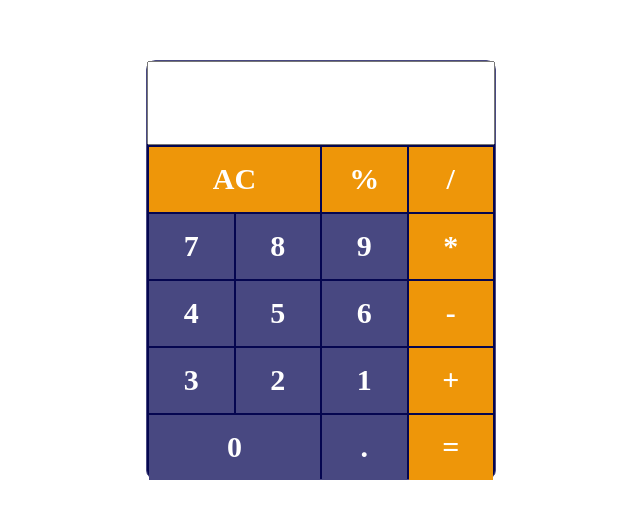
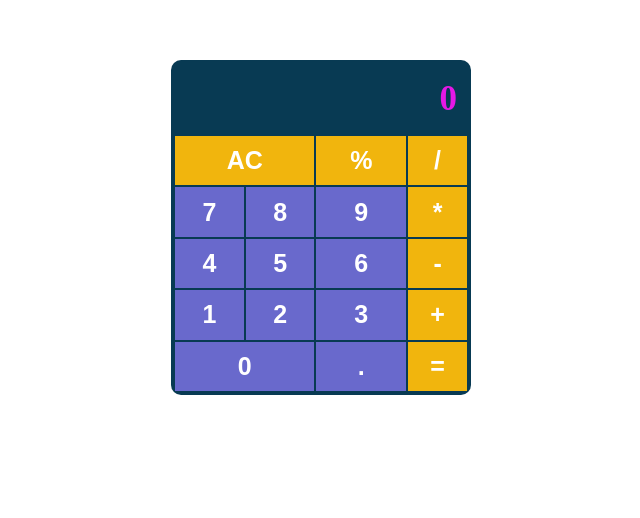
Before and after one commit to Abbos782/kalkulator, a plain HTML site: page index.html in a window 1280 px wide. Shown: the part 140-658 px from the top of the page, without its empty margins (319-959 px from the left). Drawn offline with Linux system fonts and the light colour scheme.

Commit message:
add kalkulyator

```diff
--- a/css/main.scss
+++ b/css/main.scss
@@ -5,46 +5,64 @@
     box-sizing: border-box;
 }
 .kalkulyator__box{
+    // border:1px solid rgb(5, 4, 4);
+    width: 300px;
+    height: 335px;
+    margin: 0 auto;
+    text-align: center;
+    margin-top: 200px;
+    border:none;
 
-    margin: 0 auto;
-    margin-top: 200px;
-    text-align: center;
-    border:1px solid rgb(72, 72, 129);
-    width: 350px;
-    height: 420px;
-    background-color: rgb(5, 6, 80);
-    border-radius: 10px;
+    .table{
+
+        width: 100%;
+        height: 100%;
+        background-color: rgb(8, 58, 83);
+        border-radius:10px;
+     padding: 2px;
+
 
         .input{
             width: 100%;
-         height: 20%;
-         font-size: 30px;
+            height: 70px;
+            border:1px solid #000;
+            border:none;
+            text-align: right;
+            padding-right: 10px;
+            font-size: 35px;
             font-weight: 600;
+            color:rgb(230, 24, 230)
 
 
         }
-     .table{
+        tr{
+
+            td{
+                button{
+                    height: 100%;
                     width: 100%;
+                    // height: 40px;
+                    font-size: 25px;
+                    font-weight: 600;
+                    color:#fff;
+                   background-color:rgb(105, 105, 204);
+                   border:none;
 
-         tr{
-             td{
-                 width: 25%;
-                 height: 65px;
-                font-size: 30px;
-                color: #fff;
-                font-weight: bold;
-                background-color: rgb(72, 72, 129);
-                // border:1px solid rgb(129, 125, 125)
                 }
-             td:hover{
-                 background-color: rgb(7, 21, 97);
+                button:hover{
+                    background-color: rgb(130, 195, 9);
                 }
-             .tdcolor{
-                 background-color: rgb(238, 150, 9);
+                .belgilar{
+                    background-color: rgb(241, 181, 13);
                 }
-             .tdcolor:hover{
-                 background-color: rgb(179, 20, 20);
+                .belgilar:hover{
+                    background-color: rgb(177, 21, 21);
+                }
+            }
+
         }
     }
 }
+.belgilar{
+    background-color: rgb(241, 181, 13);
 }
--- a/index.html
+++ b/index.html
@@ -3,50 +3,51 @@
 <head>
     <meta charset="UTF-8">
     <meta http-equiv="X-UA-Compatible" content="IE=edge">
-    <meta name="viewport" content="width=device-width, initial-scale=1.0">
-    <title>kalkulator</title>
+    <meta name="viewport" content="width=   , initial-scale=1.0">
+    <title>Document</title>
     <link rel="stylesheet" href="./css/main.css">
 </head>
 <body>
+
     <div class="kalkulyator__box">
-    <input type="number" class="input">
-      <table class="table">
+
+        <table  class="table">
             <tr>
-              <td colspan="2" class="tdcolor">AC</td>
-              <!-- <td>+/-</td> -->
-              <td class="tdcolor">%</td>
-              <td class="tdcolor">/</td>
+                <td colspan="4" class="input">0</td>
             </tr>
             <tr>
-            <td>7</td>
-            <td>8</td>
-            <td>9</td>
-            <td class="tdcolor">*</td>
+                <td colspan="2" ><button class="belgilar" onclick="tugma(this)">AC</button></td>
+                <td ><button class="belgilar" onclick="tugma(this)">%</button></td>
+                <td ><button class="belgilar" onclick="tugma(this)">/</button></td>
             </tr>
             <tr>
-            <td>4</td>
-            <td>5</td>
-            <td>6</td>
-            <td class="tdcolor">-</td>
+                <td><button onclick="tugma(this)">7</button></td>
+                <td><button onclick="tugma(this)">8</button></td>
+                <td><button onclick="tugma(this)">9</button></td>
+                <td ><button class="belgilar" onclick="tugma(this)">*</button></td>
             </tr>
             <tr>
-
-            <td>3</td>
-            <td>2</td>
-            <td>1</td>
-            <td class="tdcolor">+</td>
+                <td><button onclick="tugma(this)">4</button></td>
+                <td><button onclick="tugma(this)">5</button></td>
+                <td><button onclick="tugma(this)">6</button></td>
+                <td ><button class="belgilar" onclick="tugma(this)">-</button></td>
             </tr>
             <tr>
-            <td colspan="2">0</td>
+                <td><button onclick="tugma(this)">1</button></td>
+                <td><button onclick="tugma(this)">2</button></td>
+                <td><button onclick="tugma(this)">3</button></td>
+                <td ><button class="belgilar" onclick="tugma(this)">+</button></td>
+            </tr>
+            <tr>
+                <td colspan="2"><button onclick="tugma(this)">0</button></td>
+                <td class="belgilar"><button onclick="tugma(this)">.</button></td>
+                <td><button  class="belgilar" onclick="tugma(this)">=</button></td>
 
-            <td>.</td>
-            <td class="tdcolor">=</td>
             </tr>
         </table>
     </div>
+   <script src="./js/mian.js">
 
-
-
-    <script src="./js/mian.js"></script>
+   </script>
 </body>
 </html>
--- a/js/mian.js
+++ b/js/mian.js
@@ -1,26 +1,17 @@
-  let ekranElement  = document.querySelector(".input")
+let inputElemnt = document.querySelector(".input")
+function tugma(obj){
+  let sum = obj.innerText;
 
-let ValueElement = document.querySelectorAll('td')
+  if(sum =="="){
+    inputElemnt.innerHTML =eval(inputElemnt.innerHTML);
+  }else if(sum =="AC"){
+    inputElemnt.innerHTML =""
+  }else{
+    if(inputElemnt.innerHTML=="0"){
+      inputElemnt.innerHTML=sum;
+    }else{
+      inputElemnt.innerHTML+=sum;
+    }
+  }
 
-document.querySelectorAll('td').forEach(function(td){
-  td.addEventListener('click',function(e){
-
-     let qiymat = e.target.innerText;
-
-
-     if(qiymat == "AC"){
-         ekranElement.value =""
-     }else if(qiymat == "="){
-         ekranElement.value = eval(ekranElement.value)
-
-     }
-     else{
-        ekranElement.value  += qiymat
-      }
-
-
-
-
-
-  })
-})
+}
```
Also changed, not shown: css/main.css, 1 other file. Lines whose indentation alone changed are shown as unchanged.
